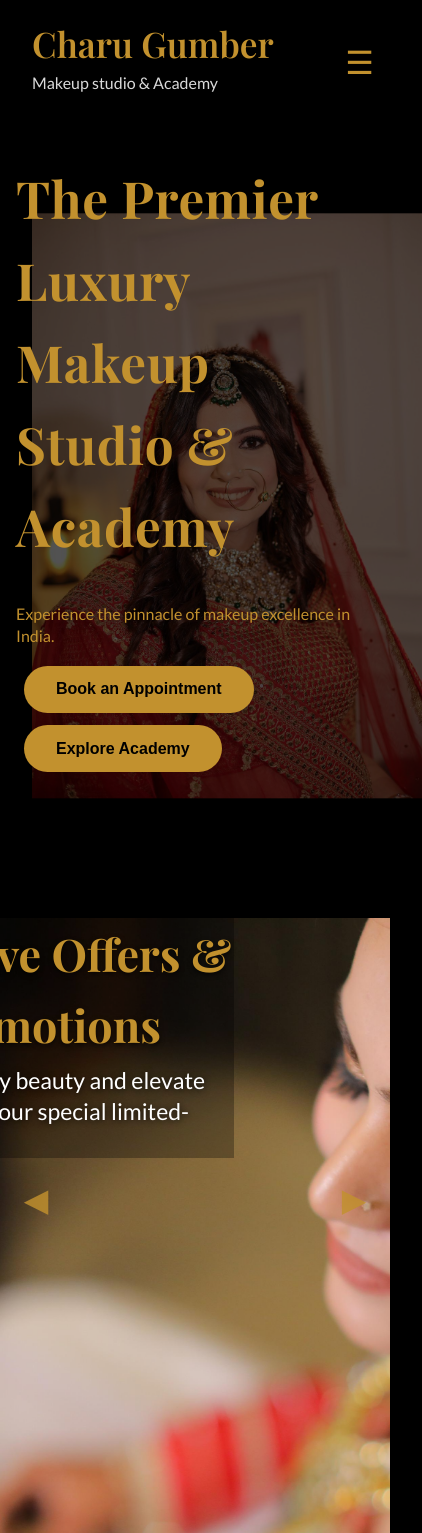
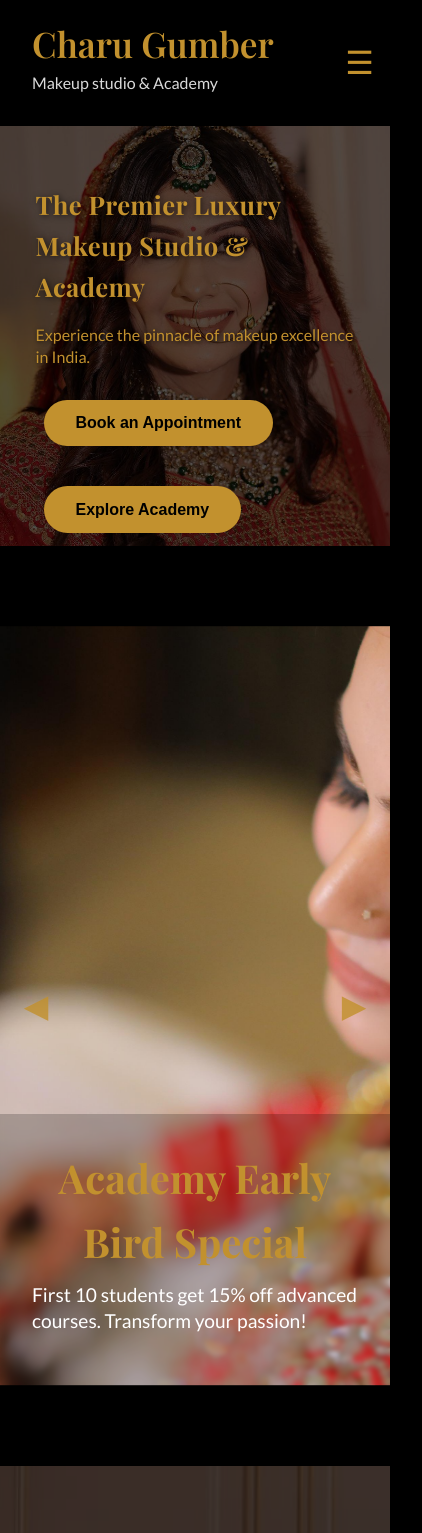
Before and after one commit to rananitish37/charu_studio, a React (Create React App) app: page / in a window 390 px wide. Shown: the top 1533 px of the page, 422 px wide, since content can reach past the window. Built offline with nearby package versions, Linux system fonts and the light colour scheme.

Commit message:
All the changes have been made

```diff
--- a/src/App.css
+++ b/src/App.css
@@ -142,18 +142,27 @@
   }
   .hero,
 .home > section:first-child {
+  width: 100%;
   margin-top: 0;
   padding-top: 0;
 }
-
+.hero {
+  position: relative;
+  width: 100vw;
+  height: 90vh;
+  margin-top: 0;
+  padding-top: 0;
+  overflow: hidden;
+}
 
 .hero-bg-container {
-    position: relative;
-    width: 100vw;      /* full viewport width */
-    height: 90vh;
+  position: absolute;
+  top: 0;
+  left: 0;
+  width: 100%;
+  height: 100%;
   overflow: hidden;
   background: #000;
-    display: block;
 }
 
 .hero-bg {
@@ -162,90 +171,135 @@
   left: 50%;
   width: 100vw;
   height: 100vh;
-  object-fit: cover; /* cover entire container, cropping if needed */
+  object-fit: cover;
   transform: translate(-50%, -50%);
   filter: brightness(0.92);
   opacity: 0.95;
   z-index: 0;
 }
 
-
+.hero-overlay {
+  position: absolute;
+  top: 0;
+  left: 0;
+  right: 0;
+  bottom: 0;
+  width: 100%;
+  height: 100%;
+  background: rgba(0, 0, 0, 0.63);
+  z-index: 1;
+}
+
+/* This block is the key fix for centering */
 .hero-content {
   position: absolute;
-    left: 50%;
-    bottom: 7%;         /* Try 7% or even 3%, adjust until desired position */
-    transform: translateX(-50%);
+  left: 0; /* Align to the left edge */
+  right: 0; /* Align to the right edge */
+  margin: 0 auto; /* This centers the block horizontally */
+  bottom: 7%;
   z-index: 2;
-    width: 100%;
-    display: flex;
-    flex-direction: column;
-    align-items: center;
+  width: 90%; /* Use a percentage width to prevent overflow */
   text-align: center;
-    padding: 0 2em;
-  }
-
-
-
-  .hero-overlay {
-    position: absolute;
-    top: 0; left: 0; right: 0; bottom: 0;
-    width: 100%; height: 100%;
-    background: rgba(0,0,0,0.63); /* or adjust for taste */
-    z-index: 1;
-  }
+  animation: fadeIn 2s forwards;
+}
+
+@keyframes fadeIn {
+  from {
+    opacity: 0;
+    transform: translateY(20px);
+  }
+  to {
+    opacity: 1;
+    transform: translateY(0);
+  }
+}
+
+.text-hero {
+  width: 100%; /* Ensures the text container takes full width of its parent */
+}
+
 .text-hero h1 {
-    font-size: 3.2em;                  /* Larger for strong impact */
-    font-family: 'Playfair Display', serif;
+  font-size: 3.2em;
+  font-family: "Playfair Display", serif;
   font-weight: 700;
-    color: var(--accent, #C2912E);     /* Same gold as logo */
+  color: var(--accent, #c2912e);
   margin-bottom: 0.7em;
-    letter-spacing: 0.012em;
+  letter-spacing: 0.015em;
+  text-shadow: 1px 1px 6px rgba(0, 0, 0, 0.7);
 }
 
 .text-hero p {
-    font-size: 1.5em;                   /* Make tagline bold and readable */
-    color: var(--accent, #C2912E);      /* Logo gold color */
+  font-size: 1.6em;
+  color: var(--accent, #c2912e);
   margin-bottom: 1.3em;
   font-weight: 500;
-  }
-
+  text-shadow: 1px 1px 4px rgba(0, 0, 0, 0.7);
+}
+
+.hero-buttons {
+  display: flex;
+  gap: 1.5em;
+  margin-top: 1em;
+  justify-content: center;
+}
+
+.btn-primary,
+.btn-secondary {
+  padding: 1em 2em;
+  border-radius: 28px;
+  border: none;
+  font-size: 1em;
+  font-weight: 700;
+  cursor: pointer;
+  transition: background-color 0.3s ease, transform 0.2s ease;
+}
+
+.btn-primary:hover,
+.btn-secondary:hover {
+  transform: translateY(-2px);
+}
 
 @media (max-width: 900px) {
   .hero {
     height: auto;
-      min-height: 420px;
-      padding-bottom: 2rem;
-    }
-    .hero-bg {
-      width: 100%;
+    min-height: 100vh;
+  }
+
+  .hero-content {
     height: auto;
-      min-width: unset;
-      top: 50%;
-      left: 50%;
-      transform: translate(-50%, -50%);
-    }
-    .hero-content {
+    min-height: 100vh;
+    position: absolute;
+    top: 0;
+    left: 0;
+    right: 0;
+    bottom: 0;
+    z-index: 2;
+    display: flex;
+    flex-direction: column;
+    align-items: flex-start; /* Aligns content to the left */
     justify-content: flex-end;
-      padding: 0;
-      min-height: 420px;
-    }
+    padding-bottom: 7%;
+    text-align: left; /* Ensures text is left-aligned */
+    animation: none; /* No animation on mobile to improve performance */
+  }
+
   .hero-text-box {
-      background: transparent;
+    width: 100%;
     padding: 0 1em;
-      width: 100%;
-      text-align: left;
-    }
+  }
+
   .hero-buttons {
+    flex-direction: column;
     gap: 0.9em;
-      flex-direction: column;
-      margin-top: 1.2rem;
-      align-items: flex-start;
-    }
-    h1, p {
-      text-align: left;
-    }
-    h1 {
+    align-items: center;
+    margin-top: 1.2em;
+  }
+
+  .hero-text-box h1 {
     font-size: 1.6em;
+  }
+  .hero-text-box p {
+    font-size: 1em;
   }
 }
 
@@ -1223,13 +1277,13 @@
 /*offers*/
 .offers-slider-full {
   position: relative;
-  width: 100vw;             /* Full viewport width */
-  height: 90vh;             /* Match hero section height */
+  width: 100vw;
+  height: 90vh;
   overflow: hidden;
   background: var(--bg-light);
   color: var(--text-light);
-  display: block;           /* Align with hero section */
-  margin: 0;                /* Remove any default margins */
+  display: block;
+  margin-top: 5rem; /* Adds space above the section */
   padding: 0;
 }
 
@@ -1259,38 +1313,28 @@
   overflow: hidden;
 }
 
-.offers-header-overlay {
-  position: absolute !important;
-  top: auto !important;
-  left: 50% !important;
-  transform: translateX(-90%) !important;
-  width: 100%;
-  max-width: 1200px;
-  padding: 0 !important;
-  margin: 0 !important;
+.offer-text-box {
+  position: absolute;
+  bottom: 0%; /* Moves the box up from the bottom */
+  left: 50%;
+  transform: translateX(-50%); /* Horizontally centers the box */
+  z-index: 10;
+  width: 100vw;
+  /* height: 90vh; */
+  padding: 2em;
   text-align: center;
-  z-index: 10;
-  background: rgba(0,0,0,0.3);
-  display: flex;
-  flex-direction: column;
-  gap: 0.2em;
-}
-
-
-
-.offers-header-overlay h2 {
-  font-family: "Playfair Display", serif;
-  font-size: 2.3em;
-  margin: 0;
-  color: var(--accent);
-  text-shadow: 0 2px 5px rgba(0, 0, 0, 0.7);
-}
-
-.offers-header-overlay p {
-  font-size: 1.18em;
-  margin: 0;
-  color: var(--text-light);
-  text-shadow: 0 1px 6px rgba(0, 0, 0, 0.8);
+  backdrop-filter: blur(2px);
+  background: rgba(0, 0, 0, 0.2); /* Makes text readable */
+
+}
+
+.offer-text-box h2 {
+  font-size: 2.5em;
+  margin-bottom: 0.2em;
+}
+
+.offer-text-box p {
+  font-size: 1.2em;
 }
 
 .offers-slider-content {
@@ -1309,13 +1353,12 @@
 
 .offers-slider-controls {
   position: absolute;
-  top: 50%;
+  bottom: 30%; /* Positions the controls 15% from the bottom of the container */
   left: 0;
   width: 100%;
   display: flex;
   justify-content: space-between;
   align-items: center;
-  transform: translateY(-50%);
   z-index: 20;
   padding: 0 12px;
   pointer-events: auto;
--- a/src/components/Home.jsx
+++ b/src/components/Home.jsx
@@ -36,6 +36,8 @@
   const offerSlides = [
     {
       image: require("../images/offer1.jpeg"),
+      title: "Luxury Makeover Package",
+      description: "Experience a full-service, personalized glam session at an exclusive introductory price.",
     },
     {
       image: require("../images/offer2.jpeg"), // Academy Early Bird
@@ -91,30 +93,20 @@
           alt={offerSlides[current].title}
         />
         <div className="offers-bg-overlay"></div>
-          <div className="offers-header-overlay">
-            <h2>Exclusive Offers & Promotions</h2>
-            <p className="offers-desc">
-              Indulge in luxury beauty and elevate your skills with our special
-              limited-time offers.
-            </p>
+
+        {/* This is the new, consolidated text box */}
+        <div className="offer-text-box">
+          <h2>{offerSlides[current].title}</h2>
+          <p>{offerSlides[current].description}</p>
         </div>
-          <div className="offers-slider-content">
+
         <div className="offers-slider-controls">
-              <button
-                className="offers-nav"
-                onClick={goToPrev}
-                aria-label="Previous Offer"
-              >
-                &#9664;
+          <button className="offers-nav" onClick={goToPrev} aria-label="Previous Offer">
+            ◀
           </button>
-              <button
-                className="offers-nav"
-                onClick={goToNext}
-                aria-label="Next Offer"
-              >
-                &#9654;
+          <button className="offers-nav" onClick={goToNext} aria-label="Next Offer">
+            ▶
           </button>
-            </div>
         </div>
       </div>
     </section>
```
Lines whose indentation alone changed are shown as unchanged.
